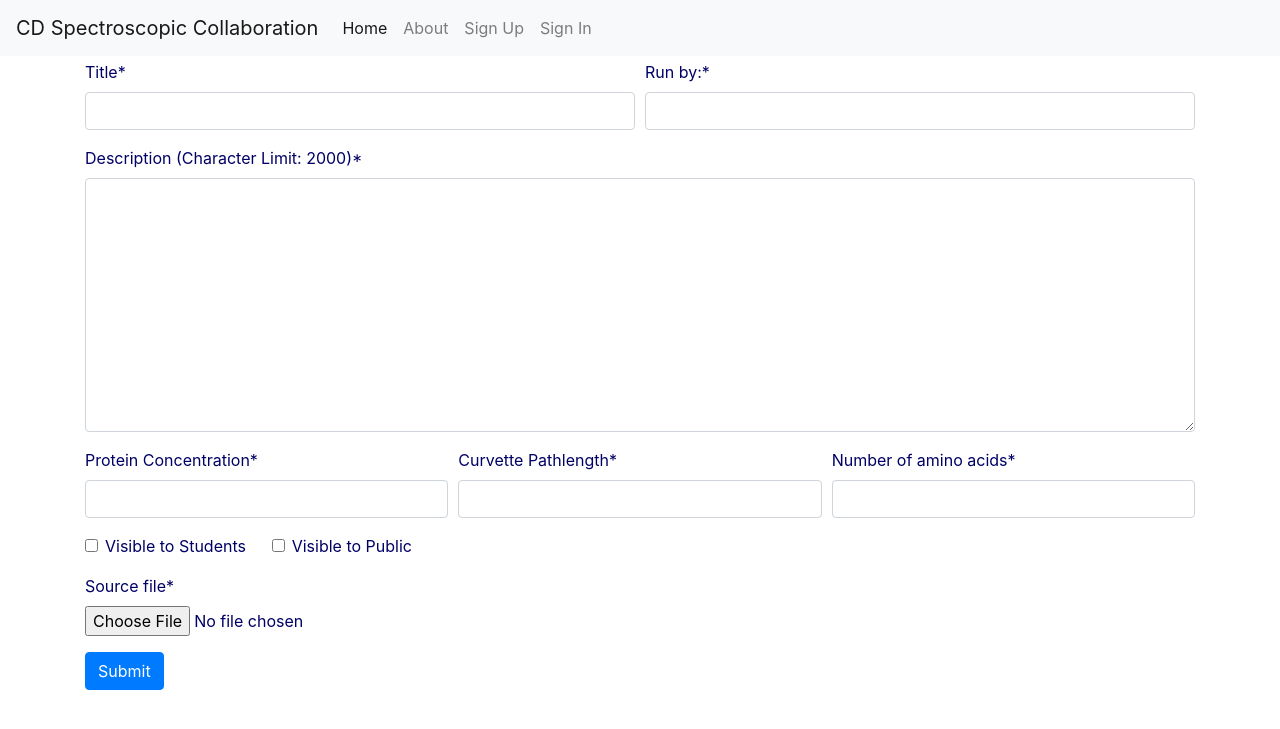
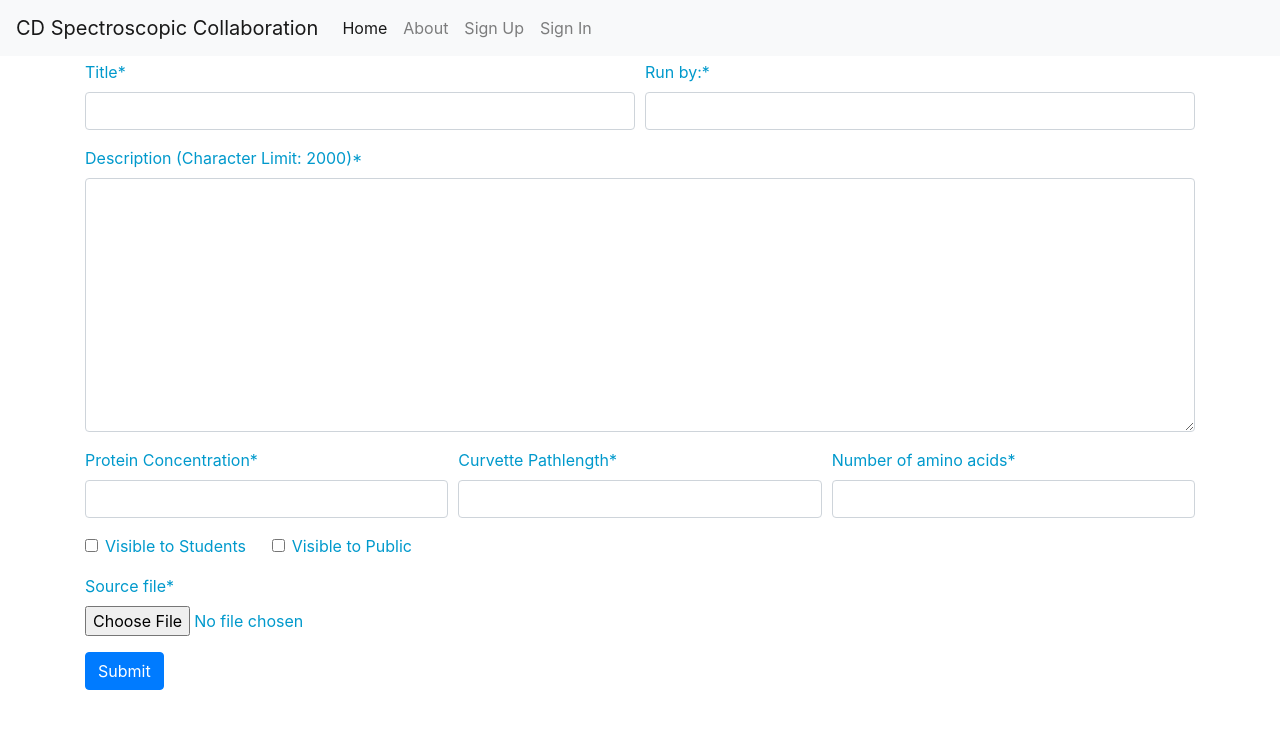
Before and after one commit to swbn1/CDSpecCollab_COSC4012020-FA24, a Django app: page /create/ in a window 1280 px wide. Shown: the top 729 px of the page. Run offline with Django 3.2, Linux system fonts and the light colour scheme; some libraries are stand-ins or nearby versions.

Commit message:
Update project.css

```diff
--- a/cd_spec_viewer_web/cd_spec_viewer_web/static/css/project.css
+++ b/cd_spec_viewer_web/cd_spec_viewer_web/static/css/project.css
@@ -21,5 +21,9 @@ body{
     color:#000099;
     color:#0000cc;
     color:#000066;
+    color:#006666;
+    color:#006699;
+    color:#0099cc;
+
 
 }
```
